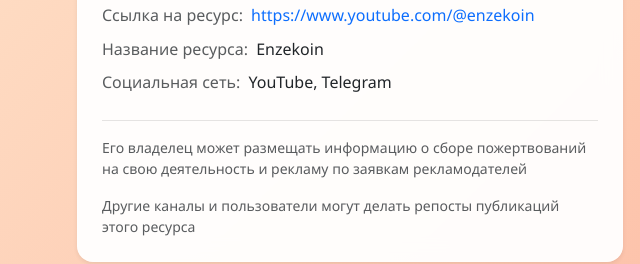
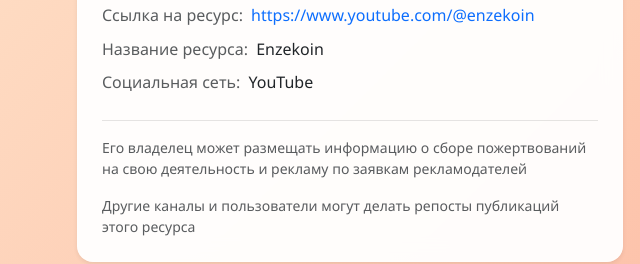
Before and after one commit to openrkn/enzekoin, a plain HTML site: page index.html in a window 1280 px wide. Shown: the part 373-637 px from the top of the page, 290-930 px from the left. Drawn offline with nearby package versions, Linux system fonts and the light colour scheme.

Commit message:
Update index.html

```diff
--- a/index.html
+++ b/index.html
@@ -185,7 +185,7 @@
 
                                 <div class="info-item mb-4">
                                     <span class="text-muted">Социальная сеть:</span>
-                                    <span class="ms-1 fw-medium">YouTube, Telegram</span>
+                                    <span class="ms-1 fw-medium">YouTube</span>
                                 </div>
 
                                 <div class="description-text">
```
